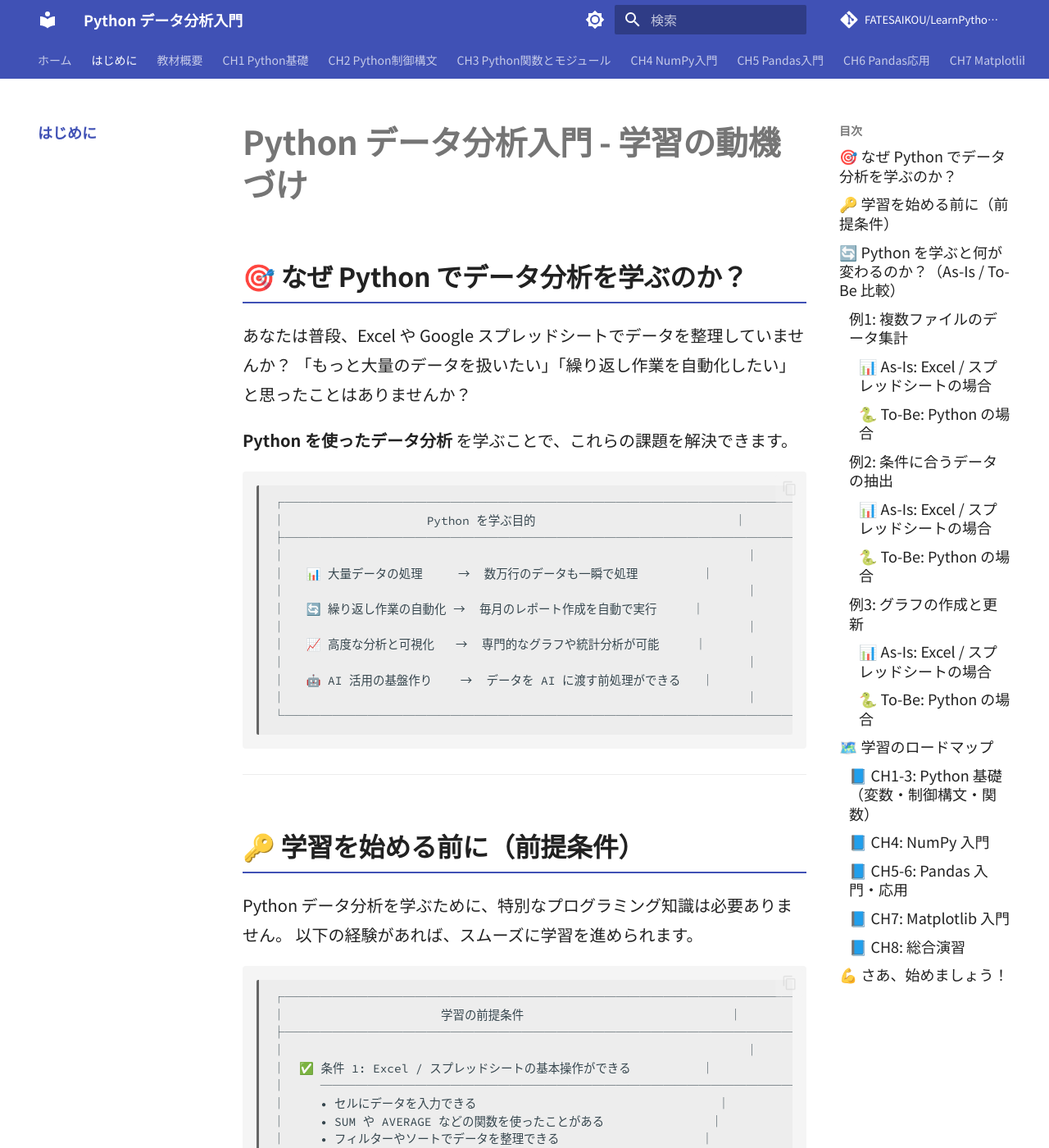
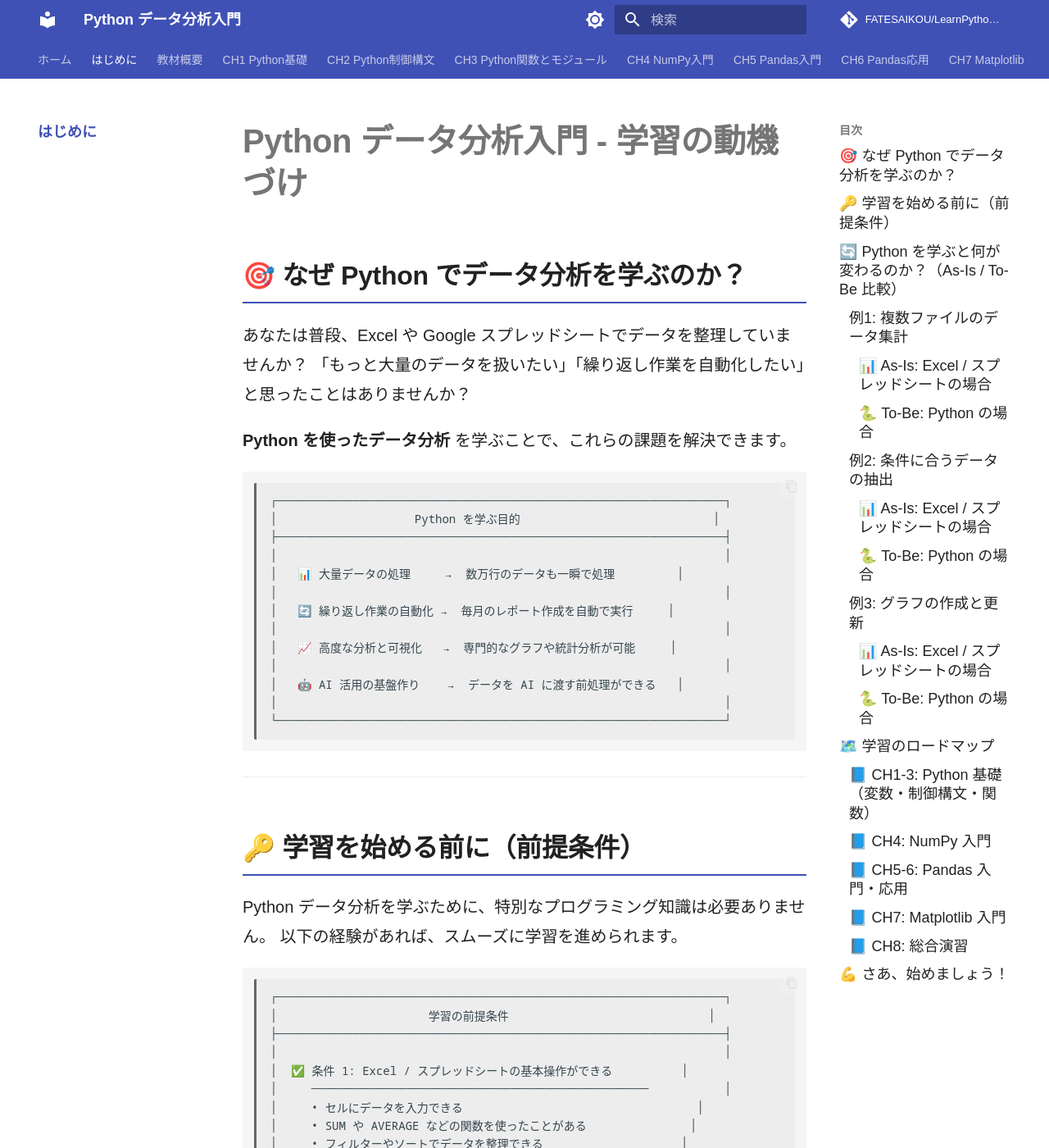
Before and after one commit to FATESAIKOU/LearnPythonDataAnalyze, an MkDocs documentation site: the page built from docs/introduction.md, in a window 1280 px wide and 1400 px high. Shown: the whole window at 82% size. Built offline with MkDocs 1.6.1 and Material for MkDocs 9.7.7, drawn with Linux system fonts in a browser that asks for light colours; some web fonts are replaced; comment, search, counter and statistics services are not loaded.

Commit message:
fix: Use BIZ UDGothic for proper Japanese monospace rendering

```diff
--- a/docs/stylesheets/custom.css
+++ b/docs/stylesheets/custom.css
@@ -4,34 +4,78 @@
  */
 
 /* ========================================
+   Google Fonts からの日本語等幅フォント読み込み
+   BIZ UDGothic: 日本語プログラミング向け等幅フォント
+   ======================================== */
+@import url('https://fonts.googleapis.com/css2?family=BIZ+UDGothic&family=Noto+Sans+Mono:wght@400;700&display=swap');
+
+/* ========================================
+   本文用フォント設定
+   ======================================== */
+body,
+.md-typeset {
+  font-family:
+    'Noto Sans JP',
+    'Hiragino Kaku Gothic ProN',
+    'Hiragino Sans',
+    'Meiryo',
+    sans-serif;
+}
+
+/* ========================================
    等幅フォント設定（ASCII Art 対応）
+   BIZ UDGothic は日本語全角が半角2文字分の幅を持つ
    ======================================== */
 
-/* 通常の段落内でも等幅フォントを使用するブロック */
-/* ASCII Art を含む可能性のあるコードブロック外のテキスト */
+/* コードブロック全体に等幅フォントを適用 */
 .md-content pre,
-.md-content code {
+.md-content code,
+.md-typeset pre,
+.md-typeset code,
+.highlight pre,
+.highlight code,
+pre, code {
   font-family:
-    'Source Code Pro',
-    'Noto Sans Mono CJK JP',  /* 日本語等幅 */
-    'MS Gothic',               /* Windows 日本語等幅 */
-    'Osaka-Mono',              /* macOS 日本語等幅 */
-    monospace !important;
-  font-size: 0.85em;
-  line-height: 1.5;
-}
-
-/* コードブロック内の等幅表示を確実に */
-.md-content pre code {
-  font-family:
+    'BIZ UDGothic',            /* 日本語等幅（全角=半角×2） */
+    'Noto Sans Mono',
+    'SF Mono',
+    'Monaco',
+    'Consolas',
     'Source Code Pro',
     'Noto Sans Mono CJK JP',
     'MS Gothic',
     'Osaka-Mono',
+    'Courier New',
     monospace !important;
-  white-space: pre;           /* 空白を保持 */
-  word-break: normal;
+  font-size: 14px !important;
+  line-height: 1.6 !important;
+  -webkit-font-feature-settings: "liga" 0;
+  font-feature-settings: "liga" 0;
+}
+
+/* コードブロック内の等幅表示を確実に */
+.md-content pre code,
+.md-typeset pre > code,
+.highlight pre code,
+pre > code {
+  font-family:
+    'BIZ UDGothic',
+    'Noto Sans Mono',
+    'SF Mono',
+    'Monaco',
+    'Consolas',
+    'Source Code Pro',
+    'Noto Sans Mono CJK JP',
+    'MS Gothic',
+    'Osaka-Mono',
+    'Courier New',
+    monospace !important;
+  white-space: pre !important;
+  word-break: normal !important;
   overflow-x: auto;
+  tab-size: 4;
+  -moz-tab-size: 4;
+  letter-spacing: 0 !important;
 }
 
 /* ========================================
--- a/mkdocs.yml
+++ b/mkdocs.yml
@@ -41,9 +41,7 @@ theme:
     - search.suggest            # 検索サジェスト
     - content.code.copy         # コードコピーボタン
     - content.code.annotate     # コード注釈
-  font:
-    text: Noto Sans JP
-    code: Source Code Pro
+  font: false                   # フォントをカスタムCSSで制御するため無効化
 
 # 拡張機能
 markdown_extensions:
```
